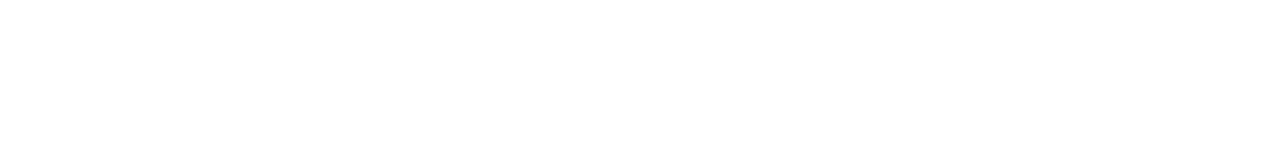
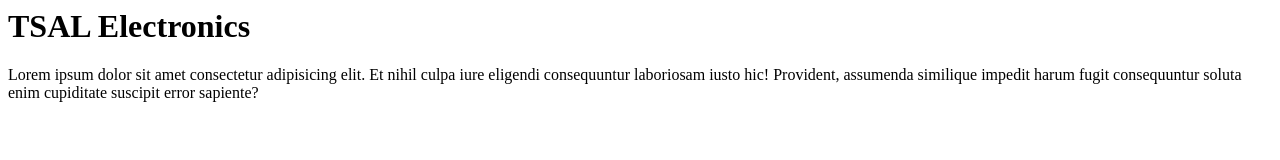
Before and after one commit to TSALElectronics/TSALElectronics.github.io, a plain HTML site: page index.html in a window 1280 px wide. Drawn offline with Linux system fonts and the light colour scheme.

Commit message:
initial commit

```diff
--- a/index.html
+++ b/index.html
@@ -6,6 +6,7 @@
     <title>Document</title>
 </head>
 <body>
-
+    <h1>TSAL Electronics</h1>
+    <p>Lorem ipsum dolor sit amet consectetur adipisicing elit. Et nihil culpa iure eligendi consequuntur laboriosam iusto hic! Provident, assumenda similique impedit harum fugit consequuntur soluta enim cupiditate suscipit error sapiente?</p>
 </body>
 </html>
```
